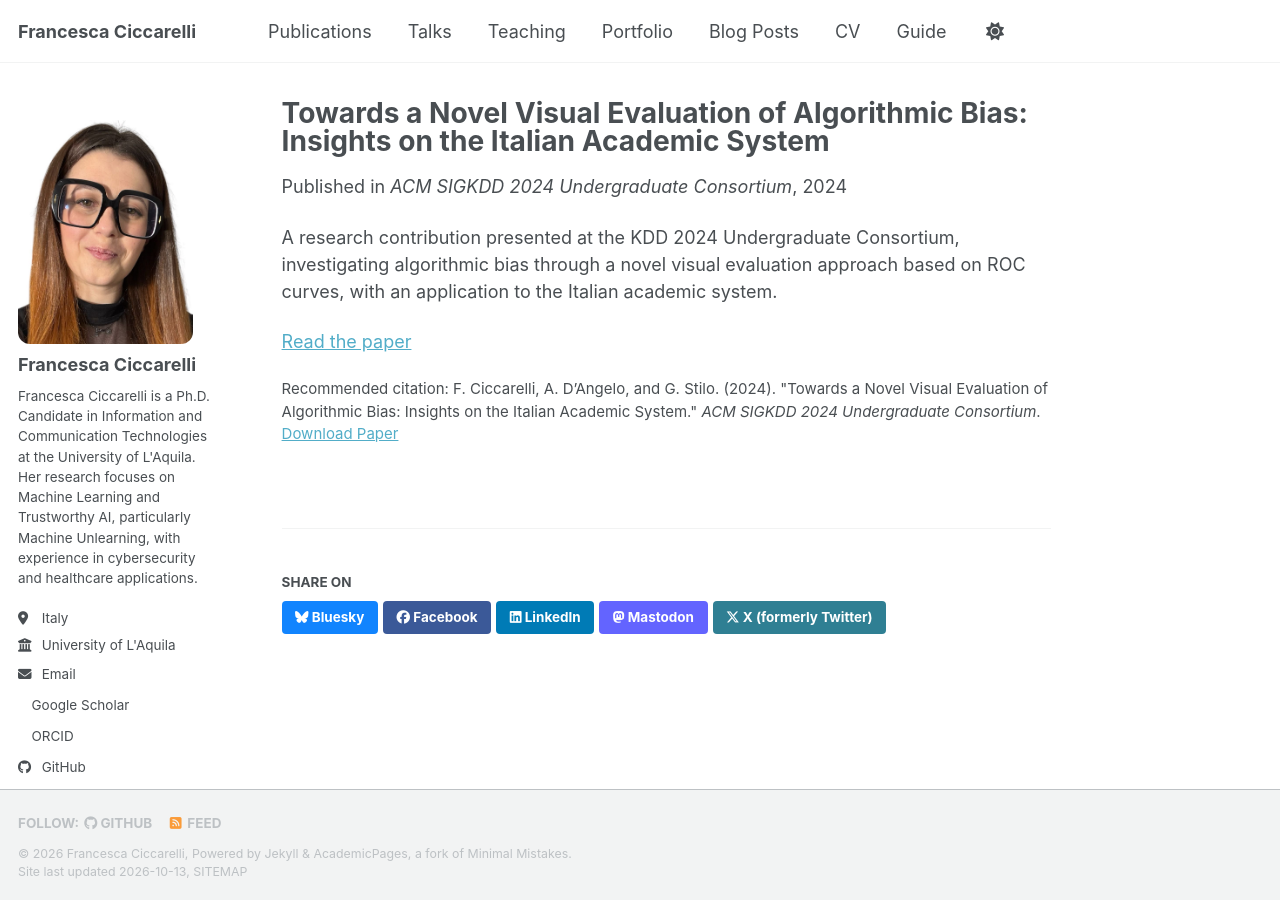
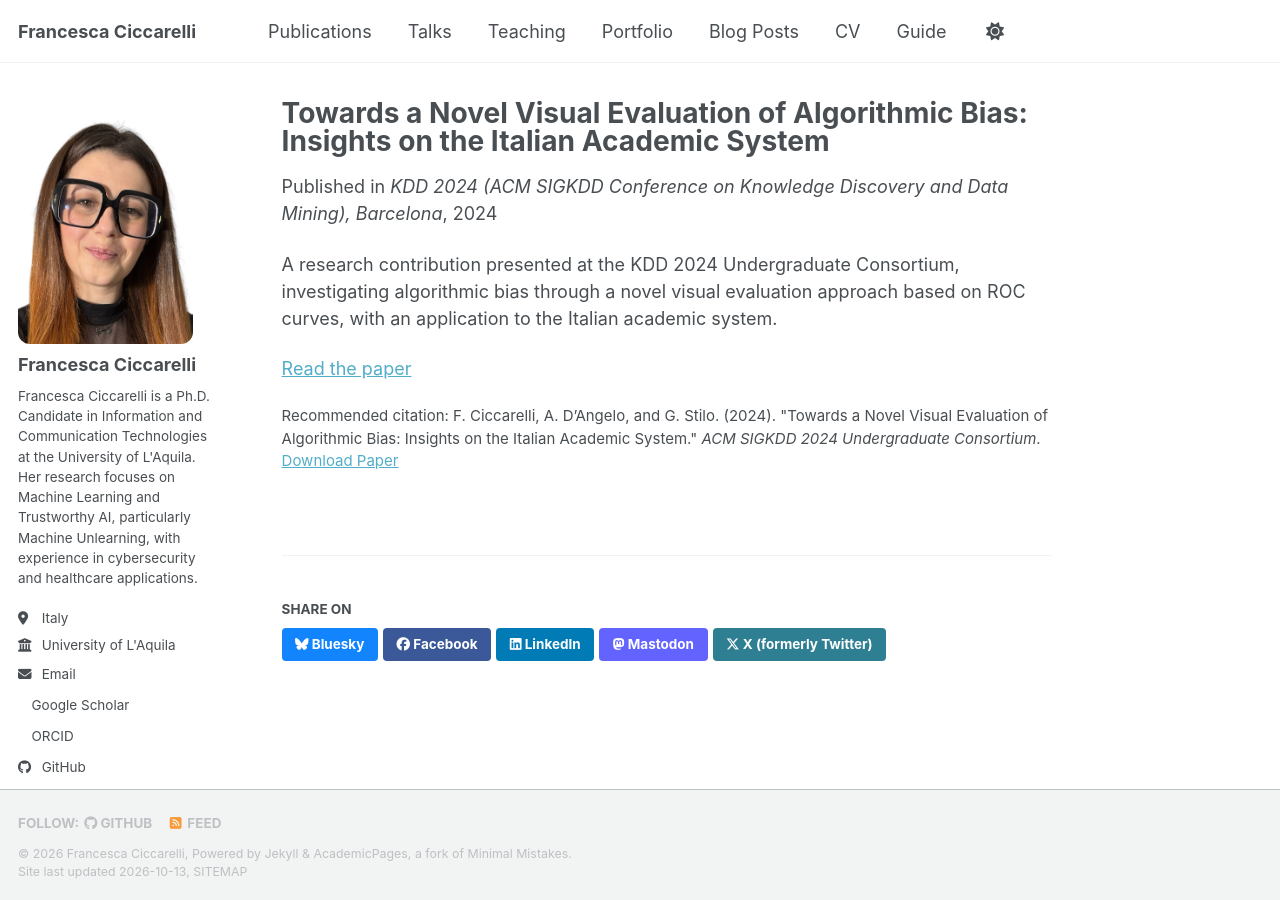
Before and after one commit to francescaciccarelli/francescaciccarelli.github.io, a Jekyll site: the page built from _publications/2024-kdd-undergraduate-consortium.md, in a window 1280 px wide. Built offline with Jekyll 4.4.1, drawn with Linux system fonts in a browser that asks for light colours; a style sheet for code colours, icons or effects is not loaded.

Commit message:
Update 2024-kdd-undergraduate-consortium.md

```diff
--- a/_publications/2024-kdd-undergraduate-consortium.md
+++ b/_publications/2024-kdd-undergraduate-consortium.md
@@ -6,7 +6,7 @@ permalink: /publication/2024-kdd-undergraduate-consortium
 excerpt: 'A visual approach to evaluating algorithmic bias, with an application to the Italian academic system.'
 date: 2024-08-01
 authors: "Francesca Ciccarelli, Andrea D'Angelo, Giovanni Stilo"
-venue: 'ACM SIGKDD 2024 Undergraduate Consortium'
+venue: 'KDD 2024 (ACM SIGKDD Conference on Knowledge Discovery and Data Mining), Barcelona'
 paperurl: 'https://kdd.org/kdd2024/wp-content/uploads/2024/08/08-KDD-UC-Ciccarelli.pdf'
 citation: 'F. Ciccarelli, A. D’Angelo, and G. Stilo. (2024). &quot;Towards a Novel Visual Evaluation of Algorithmic Bias: Insights on the Italian Academic System.&quot; <i>ACM SIGKDD 2024 Undergraduate Consortium</i>.'
 ---
```
